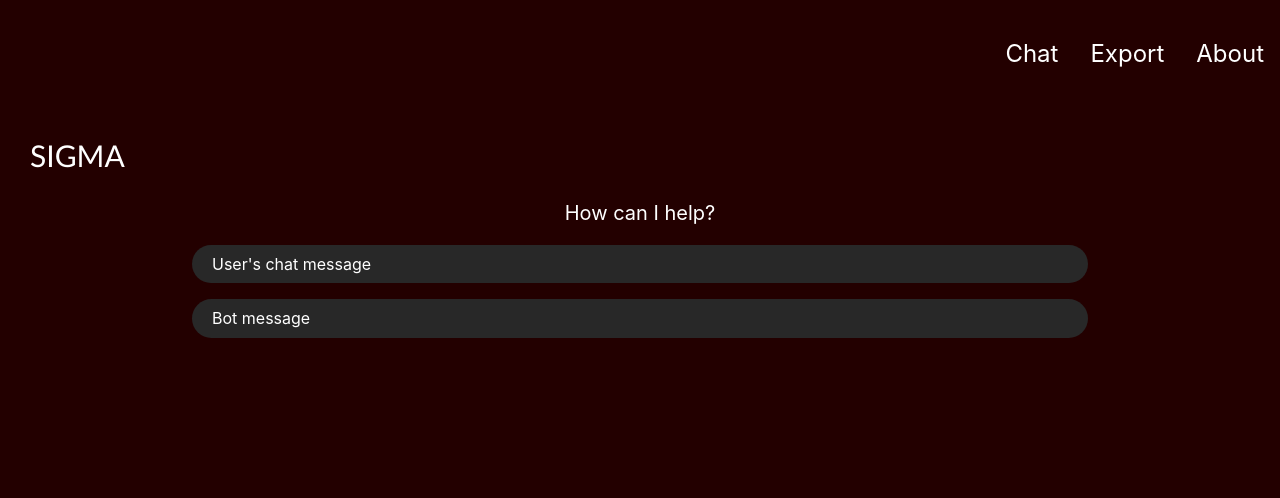
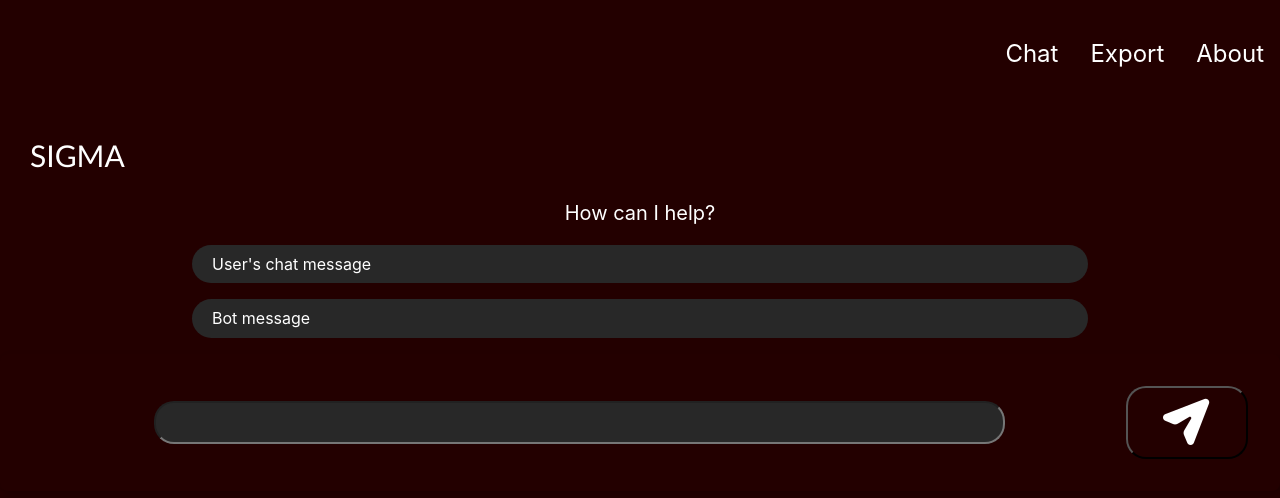
Before and after one commit to tahmid-saj/chat-sigma, a React (Create React App) app in the folder sigma/: page / in a window 1280 px wide. Shown: the top 498 px of the page. Built offline with nearby package versions, Linux system fonts and the light colour scheme.

Commit message:
Adding message box

```diff
--- a/sigma/src/App.js
+++ b/sigma/src/App.js
@@ -5,6 +5,7 @@ import Navigation from './components/chat/Navigation/Navigation';
 import Icon from './components/chat/Icon/Icon';
 import StartMessage from './components/chat/StartMessage/StartMessage';
 import ChatMessages from './components/chat/ChatMessages/ChatMessages';
+import MessageBox from './components/chat/MessageBox/MessageBox';
 
 class App extends Component {
   render() {
@@ -17,11 +18,11 @@ class App extends Component {
 
         <StartMessage/>
 
-        {/* // ChatMessages will contain multiple UserCoupledBotMessage components
-        // UserCoupledBotMessage will contain a single UserMessage and a BotMessage component */}
+        {/* ChatMessages will contain multiple UserCoupledBotMessage components
+        UserCoupledBotMessage will contain a single UserMessage and a BotMessage component */}
         <ChatMessages/>
 
-        {/* <MessageBox/> */}
+        <MessageBox/>
 
         {/*
         // Export page below
--- /dev/null
+++ b/sigma/src/components/chat/MessageBox/MessageBox.css
@@ -0,0 +1,12 @@
+.messageBoxInput {
+  background-color:#282828;
+  margin: auto;
+  border-radius: 20px;
+  width: 70%;
+  color: white;
+}
+
+.btnSendMessage {
+  background-color: transparent;
+  border-radius: 20px;
+}
--- /dev/null
+++ b/sigma/src/components/chat/MessageBox/MessageBox.js
@@ -0,0 +1,18 @@
+import React, { Component } from "react";
+
+import "./MessageBox.css";
+import sendMessage from "./send-message.png";
+
+const MessageBox = () => {
+  return (
+    <div className="center pa4 br3 shadow-5">
+      <input className="f4 pa2 w-70 center messageBoxInput" type="text"/>
+
+      <button type="submit" className="btnSendMessage w-10 grow white">
+        <img className="btnSendMessage" alt="send-message" src={sendMessage} border="0"/>
+      </button>
+    </div>
+  );
+};
+
+export default MessageBox;
```
Also changed, not shown: sigma/src/components/chat/MessageBox/send-message.png (added).
